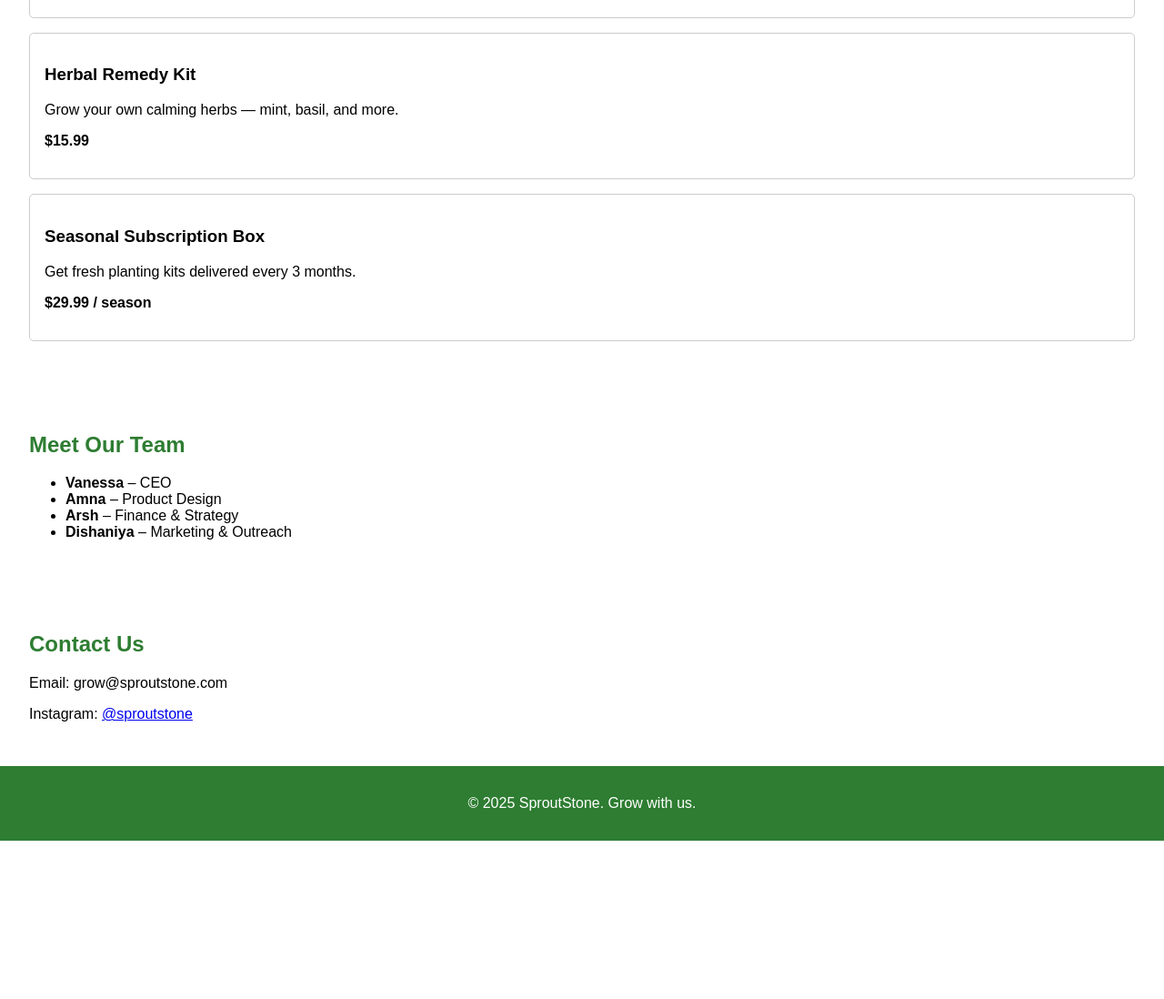
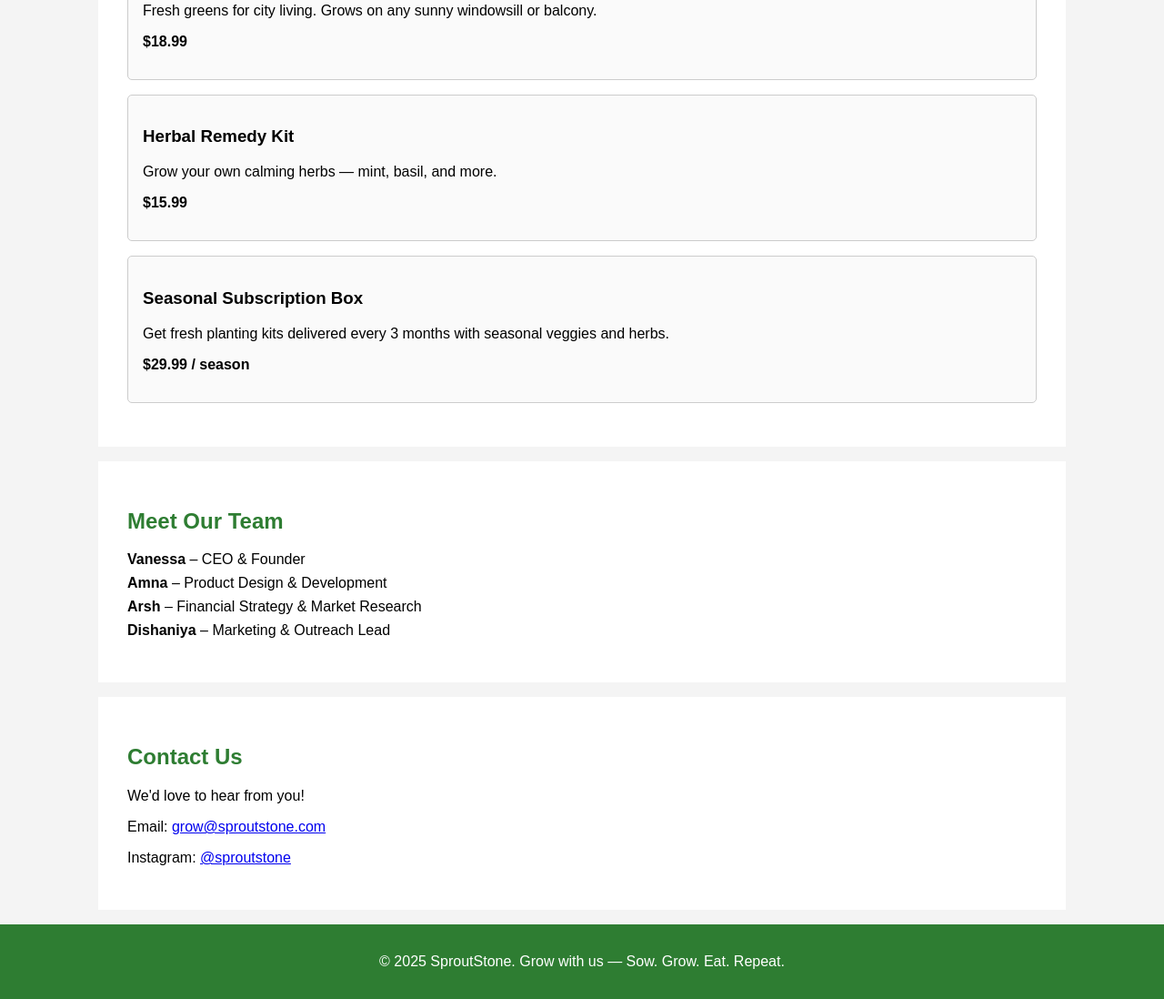
Before and after one commit to Arsh2211/SproutStone-site, a plain HTML site: page index.html in a window 1280 px wide. Shown: the part 805-1903 px from the top of the page at 91% size. Before the commit the page ends 1729 px from the top, so only its background shows below. Drawn offline with Linux system fonts and the light colour scheme.

Commit message:
index.html

```diff
--- a/index.html
+++ b/index.html
@@ -5,12 +5,15 @@
   <meta name="viewport" content="width=device-width, initial-scale=1.0">
   <title>SproutStone</title>
   <style>
-    body { font-family: Arial, sans-serif; margin: 0; padding: 0; }
+    body { font-family: Arial, sans-serif; margin: 0; padding: 0; background: #f4f4f4; }
     header, nav, footer { background-color: #2e7d32; color: white; padding: 1rem; text-align: center; }
-    nav a { margin: 0 1rem; color: white; text-decoration: none; }
-    .container { padding: 2rem; }
+    nav a { margin: 0 1rem; color: white; text-decoration: none; font-weight: bold; }
+    .container { padding: 2rem; max-width: 1000px; margin: auto; background: white; margin-bottom: 1rem; }
     h1, h2 { color: #2e7d32; }
-    .product { border: 1px solid #ccc; padding: 1rem; margin: 1rem 0; border-radius: 5px; }
+    .product { border: 1px solid #ccc; padding: 1rem; margin: 1rem 0; border-radius: 5px; background: #fafafa; }
+    ul { list-style-type: none; padding: 0; }
+    li { margin: 0.5rem 0; }
+    a:hover { text-decoration: underline; }
   </style>
 </head>
 <body>
@@ -30,19 +33,19 @@
 
 <div class="container" id="home">
   <h2>Welcome to SproutStone</h2>
-  <p>Grow your own food anywhere — no tools, no backyard, no experience needed. Our planting bricks are pre-packed with soil, seeds, and nutrients for easy and sustainable gardening.</p>
+  <p>Grow your own food anywhere — no tools, no backyard, no experience needed. Our planting bricks are pre-packed with soil, seeds, and nutrients for easy and sustainable gardening. We're on a mission to help people take control of their food supply in a fun and eco-friendly way.</p>
 </div>
 
 <div class="container" id="about">
   <h2>About SproutStone</h2>
-  <p>Food prices are rising. Climate anxiety is real. And people want healthier, more sustainable lifestyles. SproutStone offers a fun, affordable, and green solution: compact soil-and-seed bricks that grow with just water.</p>
+  <p>Food prices in Canada have risen significantly, and environmental concerns are pushing people toward sustainable living. SproutStone addresses these challenges with our easy-to-use, compact planting bricks. Each brick is made from natural materials and includes seeds, nutrients, and instructions — just add water!</p>
 </div>
 
 <div class="container" id="products">
   <h2>Our Products</h2>
   <div class="product">
     <h3>Urban Salad Kit</h3>
-    <p>Fresh greens for city living. Grows on any sunny windowsill.</p>
+    <p>Fresh greens for city living. Grows on any sunny windowsill or balcony.</p>
     <p><strong>$18.99</strong></p>
   </div>
   <div class="product">
@@ -52,7 +55,7 @@
   </div>
   <div class="product">
     <h3>Seasonal Subscription Box</h3>
-    <p>Get fresh planting kits delivered every 3 months.</p>
+    <p>Get fresh planting kits delivered every 3 months with seasonal veggies and herbs.</p>
     <p><strong>$29.99 / season</strong></p>
   </div>
 </div>
@@ -60,21 +63,22 @@
 <div class="container" id="team">
   <h2>Meet Our Team</h2>
   <ul>
-    <li><strong>Vanessa</strong> – CEO</li>
-    <li><strong>Amna</strong> – Product Design</li>
-    <li><strong>Arsh</strong> – Finance & Strategy</li>
-    <li><strong>Dishaniya</strong> – Marketing & Outreach</li>
+    <li><strong>Vanessa</strong> – CEO & Founder</li>
+    <li><strong>Amna</strong> – Product Design & Development</li>
+    <li><strong>Arsh</strong> – Financial Strategy & Market Research</li>
+    <li><strong>Dishaniya</strong> – Marketing & Outreach Lead</li>
   </ul>
 </div>
 
 <div class="container" id="contact">
   <h2>Contact Us</h2>
-  <p>Email: grow@sproutstone.com</p>
+  <p>We'd love to hear from you!</p>
+  <p>Email: <a href="mailto:grow@sproutstone.com">grow@sproutstone.com</a></p>
   <p>Instagram: <a href="https://instagram.com/sproutstone" target="_blank">@sproutstone</a></p>
 </div>
 
 <footer>
-  <p>&copy; 2025 SproutStone. Grow with us.</p>
+  <p>&copy; 2025 SproutStone. Grow with us — Sow. Grow. Eat. Repeat.</p>
 </footer>
 
 </body>
```
